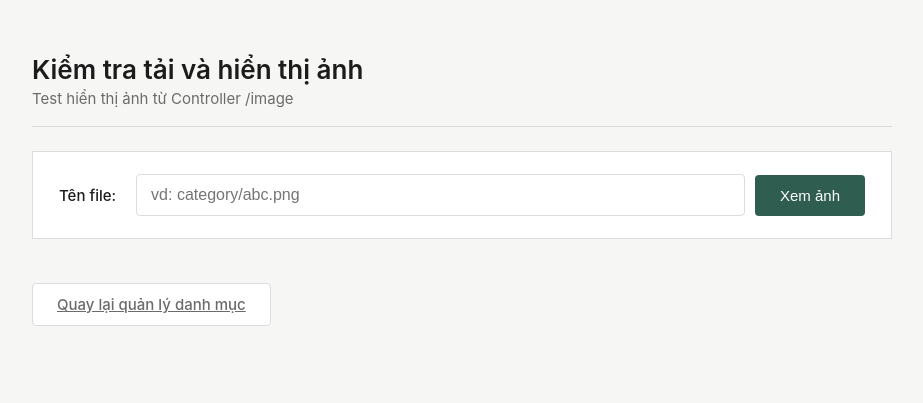
After one commit to duonglc0x/Btltw, a Java web app: template src/main/webapp/WEB-INF/views/admin/image-preview.jsp in a window 1280 px wide. The commit adds this page. Shown: the top 403 px of the page, without its empty margins (178-1101 px from the left). Run offline with Tomcat 11, a stand-in JSP engine, Linux system fonts and the light colour scheme; the template is opened without the code that fills it, so the values that code supplies are empty.

Commit message:
fix: cấu hình lại SiteMesh và áp dụng layout quản trị cho trang xem ảnh

```diff
--- /dev/null
+++ b/src/main/webapp/WEB-INF/views/admin/image-preview.jsp
@@ -0,0 +1,64 @@
+<%@ page language="java" contentType="text/html; charset=UTF-8" pageEncoding="UTF-8"%>
+<%@ taglib prefix="c" uri="http://java.sun.com/jsp/jstl/core" %>
+<!DOCTYPE html>
+<html>
+<head>
+    <meta charset="UTF-8">
+    <title>Kiểm tra tải và hiển thị ảnh</title>
+    <style>
+        :root { --ink: #1c1c1c; --muted: #6b6b6b; --border: #dcdcdc; --surface: #ffffff; --accent: #2f5d50; --accent-dark: #24463c; }
+        body { font-family: -apple-system, BlinkMacSystemFont, "Segoe UI", Roboto, Helvetica, Arial, sans-serif; background: #f6f6f4; color: var(--ink); }
+		.page-wrap { max-width: 860px; margin: 0 auto; padding: 46px 24px 70px; }
+		.topbar { border-bottom: 1px solid var(--border); padding-bottom: 18px; margin-bottom: 24px; }
+		.topbar h1 { font-size: 26px; font-weight: 600; margin: 0; }
+		.topbar p { color: var(--muted); font-size: 15px; margin: 4px 0 0; }
+		.search-card { background: var(--surface); border: 1px solid var(--border); padding: 22px 26px; margin-bottom: 22px; }
+		.search-card label { font-weight: 500; color: var(--ink); font-size: 15px; margin-right: 10px; }
+		.search-card .form-control { border: 1px solid var(--border); border-radius: 4px; padding: 11px 14px; font-size: 16px; box-shadow: none; }
+		.btn { border-radius: 4px; font-weight: 500; padding: 11px 24px; border: 1px solid transparent; font-size: 15px; }
+		.btn-primary { background: var(--accent); color: #fff; }
+		.btn-primary:hover { background: var(--accent-dark); color: #fff; }
+		.btn-default { background: #fff; color: var(--muted); border-color: var(--border); }
+		.btn-default:hover { background: #f2f2f2; color: var(--ink); text-decoration: none; }
+		.result-card { background: var(--surface); border: 1px solid var(--border); }
+		.result-heading { background: #fafafa; color: var(--ink); font-weight: 500; font-size: 16px; padding: 14px 20px; border-bottom: 1px solid var(--border); }
+		.result-body img { border: 1px solid var(--border); }
+		.back-link { margin-top: 22px; display: inline-block; font-size: 15px; }
+    </style>
+</head>
+<body>
+    <div class="page-wrap">
+
+        <div class="topbar">
+            <h1>Kiểm tra tải và hiển thị ảnh</h1>
+            <p>Test hiển thị ảnh từ Controller /image</p>
+        </div>
+
+        <div class="search-card">
+            <form action="<c:url value='/admin/category/image-preview'/>" method="get" class="form-inline">
+                <div class="form-group" style="width:100%; display:flex; gap:10px; flex-wrap:wrap; align-items:center;">
+                    <label style="margin-bottom:0;">Tên file:</label>
+                    <input type="text" name="fname" class="form-control" value="${param.fname}" placeholder="vd: category/abc.png" style="flex:1; min-width:220px;" />
+                    <button type="submit" class="btn btn-primary">Xem ảnh</button>
+                </div>
+            </form>
+        </div>
+
+        <c:if test="${not empty param.fname}">
+            <div class="result-card">
+                <div class="result-heading">Kết quả hiển thị cho file: ${param.fname}</div>
+                <div class="result-body text-center">
+                    <c:url value="/image" var="imgUrl">
+                        <c:param name="fname" value="${param.fname}" />
+                    </c:url>
+
+                    <img src="${imgUrl}" class="img-responsive" alt="Uploaded Image" style="max-height: 400px; margin: 0 auto;"
+                         data-fallback="product" />
+                </div>
+            </div>
+        </c:if>
+
+        <a href="<c:url value='/admin/category/list'/>" class="btn btn-default back-link">Quay lại quản lý danh mục</a>
+    </div>
+</body>
+</html>
--- a/src/main/webapp/views/admin/list-category.jsp
+++ b/src/main/webapp/views/admin/list-category.jsp
@@ -245,7 +245,7 @@
                         <td>
 
                             <c:url
-                                value="/views/admin/download.jsp"
+                                value="/admin/category/image-preview"
                                 var="downloadTestUrl">
 
                                 <c:param
```
Also changed, not shown: src/main/webapp/WEB-INF/sitemesh3.xml (+5 -3 lines), src/main/webapp/WEB-INF/web.xml (+10 -0 lines), src/main/webapp/views/admin/download.jsp (+3 -62 lines).
